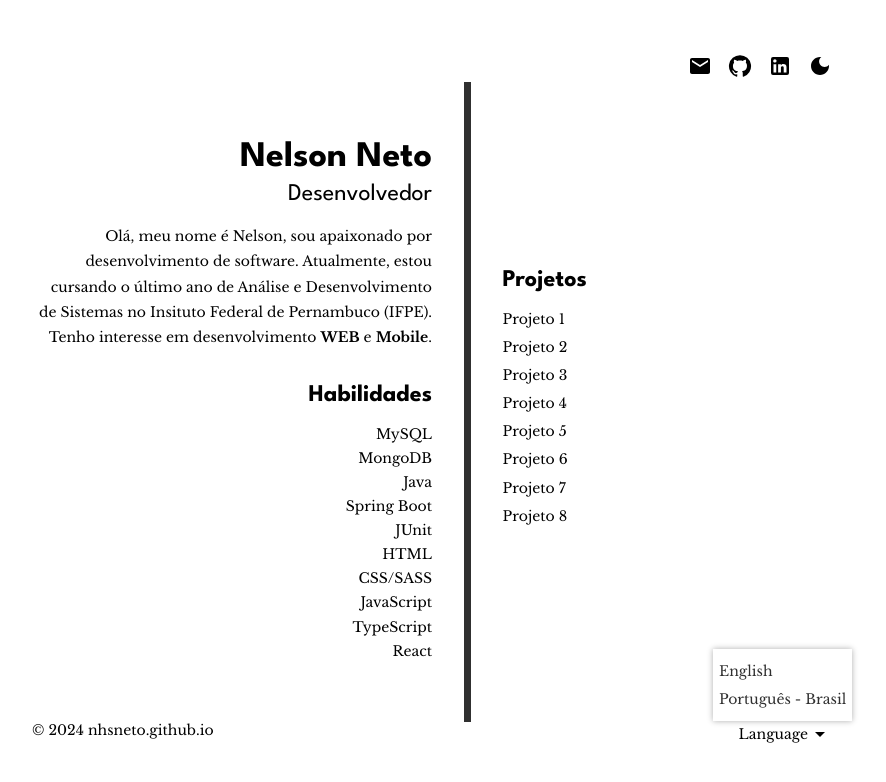
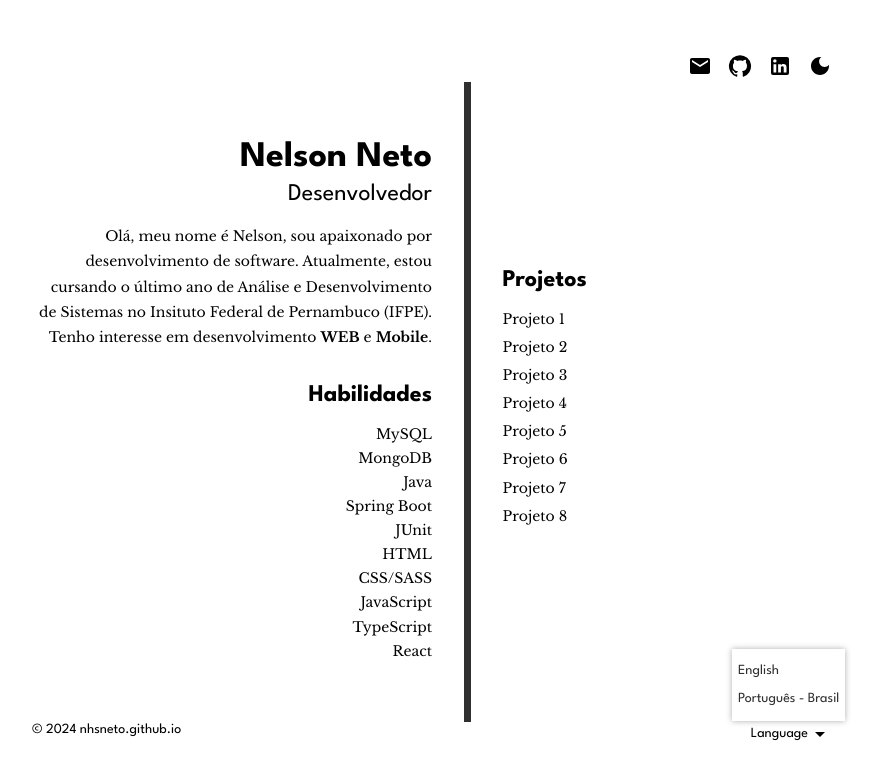
Before and after one commit to nhsneto/my-portfolio, a Next.js app: page / in a window 1280 px wide. Both pictures are taken after a click on the button "Language". Shown: the top 782 px of the page, without its empty margins (208-1094 px from the left). Built offline with nearby package versions, Linux system fonts and the light colour scheme.

Commit message:
Change footer font to League Spartan

```diff
--- a/app/components/LanguageDropDownMenu.tsx
+++ b/app/components/LanguageDropDownMenu.tsx
@@ -1,5 +1,6 @@
 "use client";
 
+import { League_Spartan } from "next/font/google";
 import { Dropdown } from "@mui/base/Dropdown";
 import { MenuButton } from "@mui/base/MenuButton";
 import { Menu } from "@mui/base/Menu";
@@ -8,16 +9,18 @@ import ArrowDropDownIcon from "@mui/icons-material/ArrowDropDown";
 import { styled } from "@mui/system";
 import styles from "./LanguageDropDownMenu.module.scss";
 
+const leagueSpartan = League_Spartan({ subsets: ["latin"] });
+
 function LanguageDropDownMenu() {
   return (
     <Dropdown>
       <MenuButton className={styles.menuButton}>
-        <span>Language</span>
+        <span className={leagueSpartan.className}>Language</span>
         <ArrowDropDownIcon />
       </MenuButton>
       <Menu slots={{ listbox: Listbox }}>
-        <MenuItem>English</MenuItem>
-        <MenuItem>Português - Brasil</MenuItem>
+        <MenuItem className={leagueSpartan.className}>English</MenuItem>
+        <MenuItem className={leagueSpartan.className}>Português - Brasil</MenuItem>
       </Menu>
     </Dropdown>
   );
--- a/app/page.tsx
+++ b/app/page.tsx
@@ -76,7 +76,7 @@ export default function Home() {
       </main>
 
       <footer className={styles.footer}>
-        <span>© 2024 nhsneto.github.io</span>
+        <span className={leagueSpartan.className}>© 2024 nhsneto.github.io</span>
         <LanguageDropDownMenu />
       </footer>
     </div>
```
